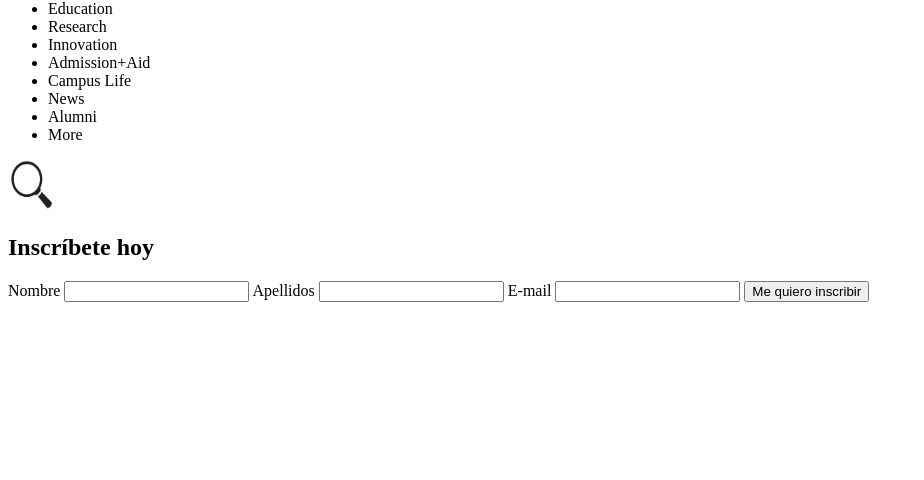
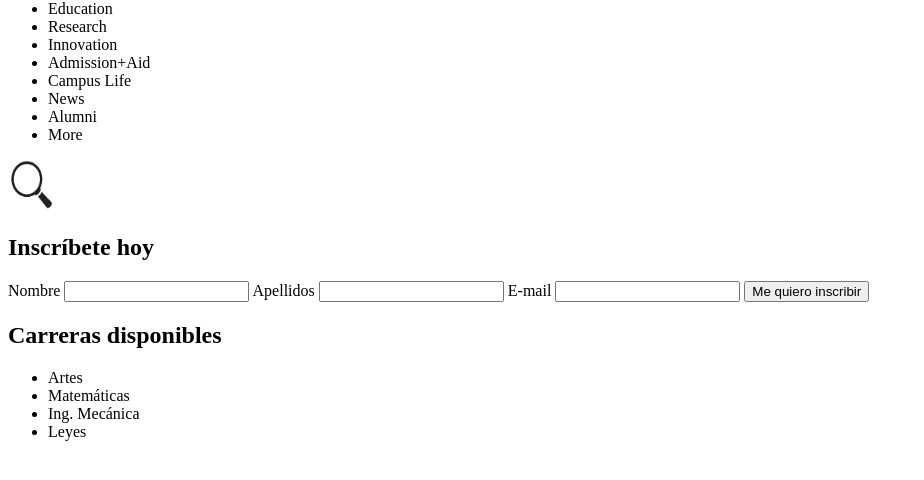
Before and after one commit to vviguerashd/ejercicio-web-MIT, a plain HTML site: page index.html in a window 1280 px wide. Shown: the part 228-708 px from the top of the page, without its empty margins (0-924 px from the left). Drawn offline with Linux system fonts and the light colour scheme.

Commit message:
Agregué una lista de carreras

```diff
--- a/index.html
+++ b/index.html
@@ -30,5 +30,12 @@
         <input type="email" name="email" id="email">
         <button type="submit">Me quiero inscribir</button>
     </form>
+    <h2>Carreras disponibles</h2>
+    <ul>
+        <li>Artes</li>
+        <li>Matemáticas</li>
+        <li>Ing. Mecánica</li>
+        <li>Leyes</li>
+    </ul>
 </body>
 </html>
```
